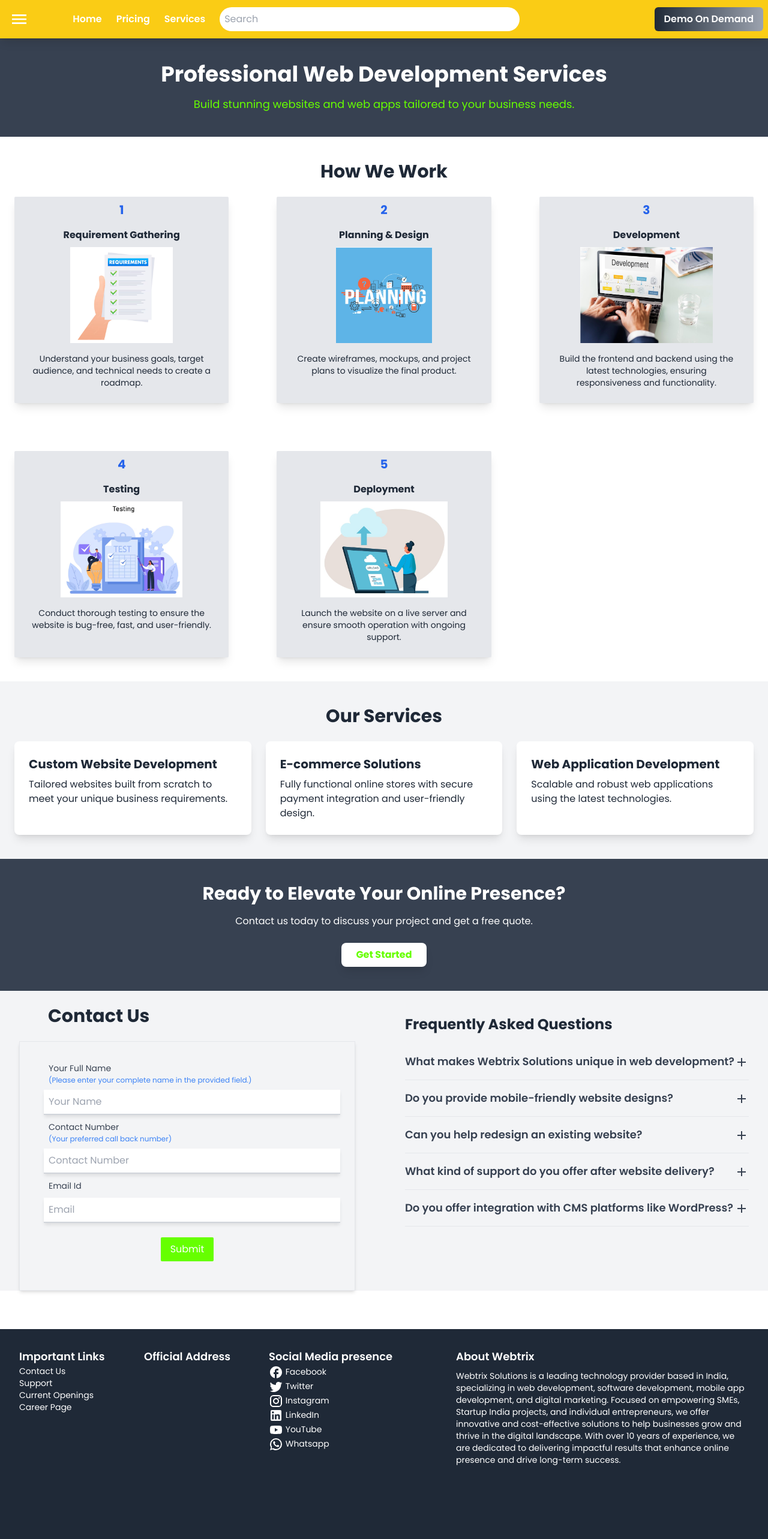
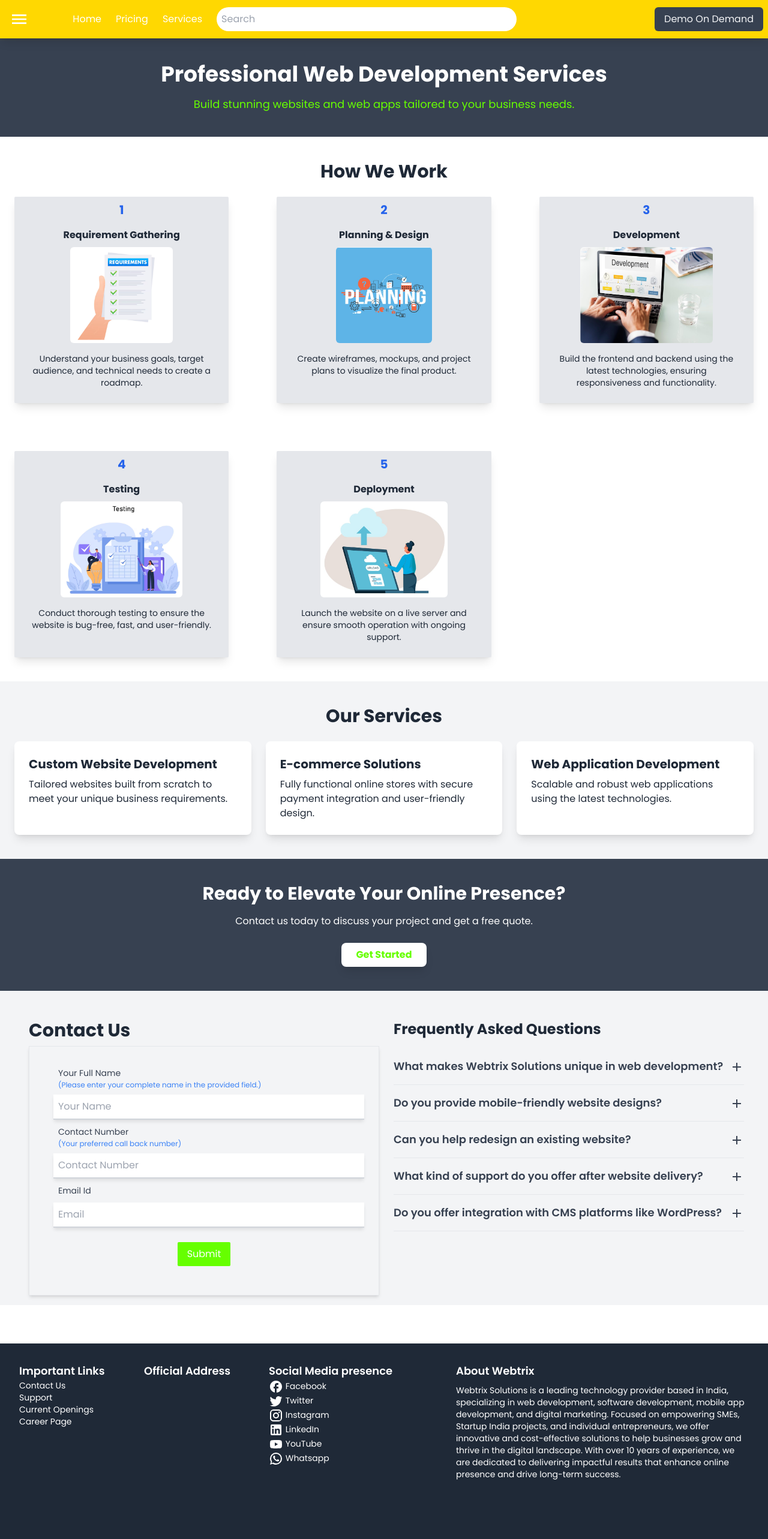
Before and after one commit to ashishkr26/webtrix, a React (Create React App) app: page /web-developement-service in a window 1280 px wide. Shown: the top 2566 px of the page at 60% size. Built offline with nearby package versions, Linux system fonts and the light colour scheme.

Commit message:
css added

```diff
--- a/src/components/Header.js
+++ b/src/components/Header.js
@@ -15,7 +15,7 @@ const Header = () => {
   };
 
   return (
-    <div className="font-poppins bg-yellow-400 text-white p-2 shadow-lg grid grid-flow-col grid-cols-12  justify-between items-center sticky top-0 z-20">
+    <div className="font-poppins bg-[#ffd801]  p-2 shadow-lg grid grid-flow-col text-white grid-cols-12  justify-between items-center sticky top-0 z-20">
       {/* Left Menu */}
       <div
         onClick={handleToggleMenu}
@@ -28,7 +28,7 @@ const Header = () => {
         )}
       </div>
       <div className="col-span-7 flex">
-        <ul className="flex  items-center font-semibold space-x-2 lg:text-base md:text-sm sm:text-sx xs:text-xs">
+        <ul className="flex  items-center space-x-2 lg:text-base md:text-sm sm:text-sx xs:text-xs">
           <Link to="/">
             <li className="p-2 hover:scale-110 transition-all duration-300 ease-in-out">
               Home
@@ -62,7 +62,7 @@ const Header = () => {
       {/* Right Button */}
       <div className="col-span-4  flex justify-end  ">
         <Link to="quote-on-demand">
-          <button className="lg:text-base md:text-sm sm:text-sx xs:text-xs bg-gradient-to-r from-gray-800 to-gray-400 text-sm  px-4 py-2 rounded-md  font-semibold hover:scale-105 transition-all duration-300 ease-in-out whitespace-nowrap text-center">
+          <button className="lg:text-base text-gray-100 md:text-sm sm:text-sx xs:text-xs bg-gray-700 text-sm  px-4 py-2 rounded-md  hover:scale-105 transition-all duration-300 ease-in-out whitespace-nowrap text-center">
             Demo On Demand
           </button>
         </Link>
--- a/src/components/InfoCards.js
+++ b/src/components/InfoCards.js
@@ -3,20 +3,21 @@ import AssuredWorkloadIcon from "@mui/icons-material/AssuredWorkload";
 import AdminPanelSettingsIcon from "@mui/icons-material/AdminPanelSettings";
 import GroupsIcon from "@mui/icons-material/Groups";
 import StarsIcon from "@mui/icons-material/Stars";
-import HubOutlinedIcon from '@mui/icons-material/HubOutlined';
+import HubOutlinedIcon from "@mui/icons-material/HubOutlined";
 import EmojiEventsIcon from "@mui/icons-material/EmojiEvents";
 
 const InfoCards = () => {
   return (
     <div className="mx-10 my-4 flex flex-col ">
+      {/*First Row of info cards*/}
       <div className="my-1 grid grid-flow-col grid-cols-11">
-        <div className=" col-span-4 border border-gray-600 p-8 bg-clay flex flex-col items-center">
+        <div className=" col-span-4 border border-gray-600 p-8 bg-clay flex flex-col items-center hover:scale-x-95 transition-all ease-in-out">
           <span>
             <AssuredWorkloadIcon sx={{ fontSize: 72, color: "white" }} />
           </span>
           <span className="text-white">Established 2025</span>
         </div>
-        <div className=" col-span-3 border border-gray-600 p-8 bg-gray-700 flex flex-col items-center">
+        <div className=" col-span-3 border border-gray-600 p-8 bg-gray-700 flex flex-col items-center hover:scale-x-95 transition-all ease-in-out">
           <span>
             <AdminPanelSettingsIcon
               sx={{ fontSize: 72, color: "whitesmoke" }}
@@ -24,28 +25,28 @@ const InfoCards = () => {
           </span>
           <span className="text-white">40+Users</span>
         </div>
-        <div className=" col-span-4 border border-gray-600 p-8 bg-slate-500 flex flex-col items-center">
+        <div className=" col-span-4 border border-gray-600 p-8 bg-slate-500 flex flex-col items-center hover:scale-x-95 transition-all ease-in-out">
           <span>
             <GroupsIcon sx={{ fontSize: 72, color: "whitesmoke" }} />
           </span>
           <span className="text-white">Team of 20+</span>
         </div>
       </div>
-
+       {/*Second Row of info cards*/}
       <div className=" grid grid-flow-col grid-cols-12">
-        <div className=" col-span-3 border border-gray-600 p-8 bg-indigo-300 flex flex-col items-center">
+        <div className=" col-span-3 border border-gray-600 p-8 bg-indigo-300 flex flex-col items-center hover:scale-x-95 transition-all ease-in-out">
           <span>
             <HubOutlinedIcon sx={{ fontSize: 72, color: "white" }} />
           </span>
           <span className="text-white">7+ Years Experience</span>
         </div>
-        <div className=" col-span-6 border border-gray-600 p-8 bg-zinc-500 flex flex-col items-center">
+        <div className=" col-span-6 border border-gray-600 p-8 bg-zinc-500 flex flex-col items-center hover:scale-x-95 transition-all ease-in-out">
           <span>
             <StarsIcon sx={{ fontSize: 72, color: "whitesmoke" }} />
           </span>
           <span className="text-white">4.9 ratings on Google</span>
         </div>
-        <div className=" col-span-3 border border-gray-500 p-8 bg-neutral-600 flex flex-col items-center">
+        <div className=" col-span-3 border border-gray-500 p-8 bg-neutral-600 flex flex-col items-center hover:scale-x-95 transition-all ease-in-out">
           <span>
             <EmojiEventsIcon sx={{ fontSize: 72, color: "white" }} />
           </span>
--- a/src/components/Reviews.js
+++ b/src/components/Reviews.js
@@ -8,8 +8,8 @@ const Reviews = () => {
     slidesToShow: 1,
     slidesToScroll: 1,
     autoplay: false,
-    speed: 500,
-    autoplaySpeed: 500,
+    speed: 2000,
+    // autoplaySpeed: 2000,
     cssEase: "linear",
     arrows: true,
   };
@@ -65,18 +65,18 @@ const Reviews = () => {
 
       <Slider
         {...settings}
-        className="mx-32 p-4 flex justify-center items-center text-center"
+        className="mx-48  p-4 flex justify-center items-center text-center"
       >
         {reviews.map((review, index) => (
           <div
             key={index}
-            className="p-6 bg-white shadow-md text-center flex flex-col justify-center items-center h-[240px] w-2/3 rounded-lg  -space-x-5"
+            className="p-6 bg-white shadow-md text-center flex flex-col justify-center items-center h-72 w-2/3 rounded-lg  -space-x-5"
           >
             <p className="text-lg italic">{`"${review.text}"`}</p>
             <h3 className="mt-4 font-semibold text-gray-700">
               - {review.author}
             </h3>
-            <p>{review.ratings}</p>
+            <p className="">{review.ratings}</p>
           </div>
         ))}
       </Slider>
--- a/src/components/Services.js
+++ b/src/components/Services.js
@@ -18,8 +18,8 @@ const Services = () => {
           <ServiceCard key={service.id} item={service} />
         ))}
       </div>
-      <div className="flex justify-center hover:scale-105 transition-all ease-in-out">
-        <button onClick={()=>navigate("/services")} className="bg-amber-500 text-2xl font-semibold my-10 mx-24 p-4 rounded-md text-white ">
+      <div className="flex justify-center ">
+        <button onClick={()=>navigate("/services")} className="bg-amber-500 text-2xl font-semibold my-10 mx-24 p-4 rounded-md text-white hover:scale-105 transition-all ease-in-out">
           VIEW ALL SERVICES
         </button>
       </div>
--- a/src/components/services/WebDevelomentServicePage.js
+++ b/src/components/services/WebDevelomentServicePage.js
@@ -28,7 +28,7 @@ const WebDevelopmentServicePage = () => {
             <div className="text-blue-600 text-xl font-bold mb-4">1</div>
             <h3 className=" font-bold mb-2">Requirement Gathering</h3>
             <div className="flex justify-center items-center">
-              <img className="h-40  " alt="requirements" src={requirement} />
+              <img className="h-40 rounded-md " alt="requirements" src={requirement} />
             </div>
             <p className="text-sm my-2 py-2 px-4">
               Understand your business goals, target audience, and technical
@@ -39,7 +39,7 @@ const WebDevelopmentServicePage = () => {
             <div className="text-blue-600 text-xl font-bold mb-4">2</div>
             <h3 className=" font-bold mb-2">Planning & Design</h3>
             <div className="flex justify-center items-center">
-              <img className="h-40 " alt="requirements" src={planning} />
+              <img className="h-40 rounded-md " alt="requirements" src={planning} />
             </div>
             <p className="text-sm my-2 py-2 px-4">
               Create wireframes, mockups, and project plans to visualize the
@@ -50,7 +50,7 @@ const WebDevelopmentServicePage = () => {
             <div className="text-blue-600 text-xl font-bold mb-4">3</div>
             <h3 className=" font-bold mb-2">Development</h3>
             <div className="flex justify-center items-center">
-              <img className="h-40  " alt="requirements" src={developement} />
+              <img className="h-40 rounded-md  " alt="requirements" src={developement} />
             </div>
             <p className="text-sm my-2 py-2 px-4">
               Build the frontend and backend using the latest technologies,
@@ -61,7 +61,7 @@ const WebDevelopmentServicePage = () => {
             <div className="text-blue-600 text-xl font-bold mb-4">4</div>
             <h3 className=" font-bold mb-2">Testing</h3>
             <div className="flex justify-center items-center">
-              <img className="h-40  " alt="requirements" src={testing} />
+              <img className="h-40 rounded-md  " alt="requirements" src={testing} />
             </div>
             <p className="text-sm my-2 py-2 px-4">
               Conduct thorough testing to ensure the website is bug-free, fast,
@@ -72,7 +72,7 @@ const WebDevelopmentServicePage = () => {
             <div className="text-blue-600 text-xl font-bold mb-4">5</div>
             <h3 className=" font-bold mb-2">Deployment</h3>
             <div className="flex justify-center items-center">
-              <img className="h-40  " alt="requirements" src={deployement} />
+              <img className="h-40 rounded-md  " alt="requirements" src={deployement} />
             </div>
             <p className="text-sm my-2 py-2 px-4">
               Launch the website on a live server and ensure smooth operation
@@ -128,13 +128,13 @@ const WebDevelopmentServicePage = () => {
       </section>
 
       <div className="my-6 mx-8 flex flex-row justify-between">
-        <div>
-          <h2 className="text-3xl font-bold mx-12 mb-6">Contact Us</h2>
-          <div className=" border shadow-md w-[560px]">
+        <div className="w-1/2 m-4 ">
+          <h2 className="text-3xl font-bold py-2 ">Contact Us</h2>
+          <div className="border shadow-md">
             <EnquiryForm />
           </div>
         </div>
-        <div className="">
+        <div className="w-1/2 m-2">
           <WebDevelopmentFaq />
         </div>
       </div>
--- a/src/components/services/servicesFaq/WebDevelopementFaq.js
+++ b/src/components/services/servicesFaq/WebDevelopementFaq.js
@@ -39,7 +39,9 @@ const WebDevelopmentFaq = () => {
 
   return (
     <div className="faq-section">
-      <h2 className="text-2xl font-bold mb-4 py-4 text-gray-800">Frequently Asked Questions</h2>
+      <h2 className="text-2xl font-bold mb-4 py-4 text-gray-800">
+        Frequently Asked Questions
+      </h2>
       <div className="space-y-4">
         {faqs.map((faq, index) => (
           <div
@@ -49,10 +51,12 @@ const WebDevelopmentFaq = () => {
           >
             <h3 className="text-lg font-semibold flex justify-between items-center text-gray-700">
               {faq.question}
-              <span>{activeIndex === index ? <RemoveIcon /> : <AddIcon />}</span>
+              <span>
+                {activeIndex === index ? <RemoveIcon /> : <AddIcon />}
+              </span>
             </h3>
             {activeIndex === index && (
-              <p className="mt-2 text-gray-700">{faq.answer}</p>
+              <p className="mt-2 p-2 text-gray-700 text-sm">{faq.answer}</p>
             )}
           </div>
         ))}
```
